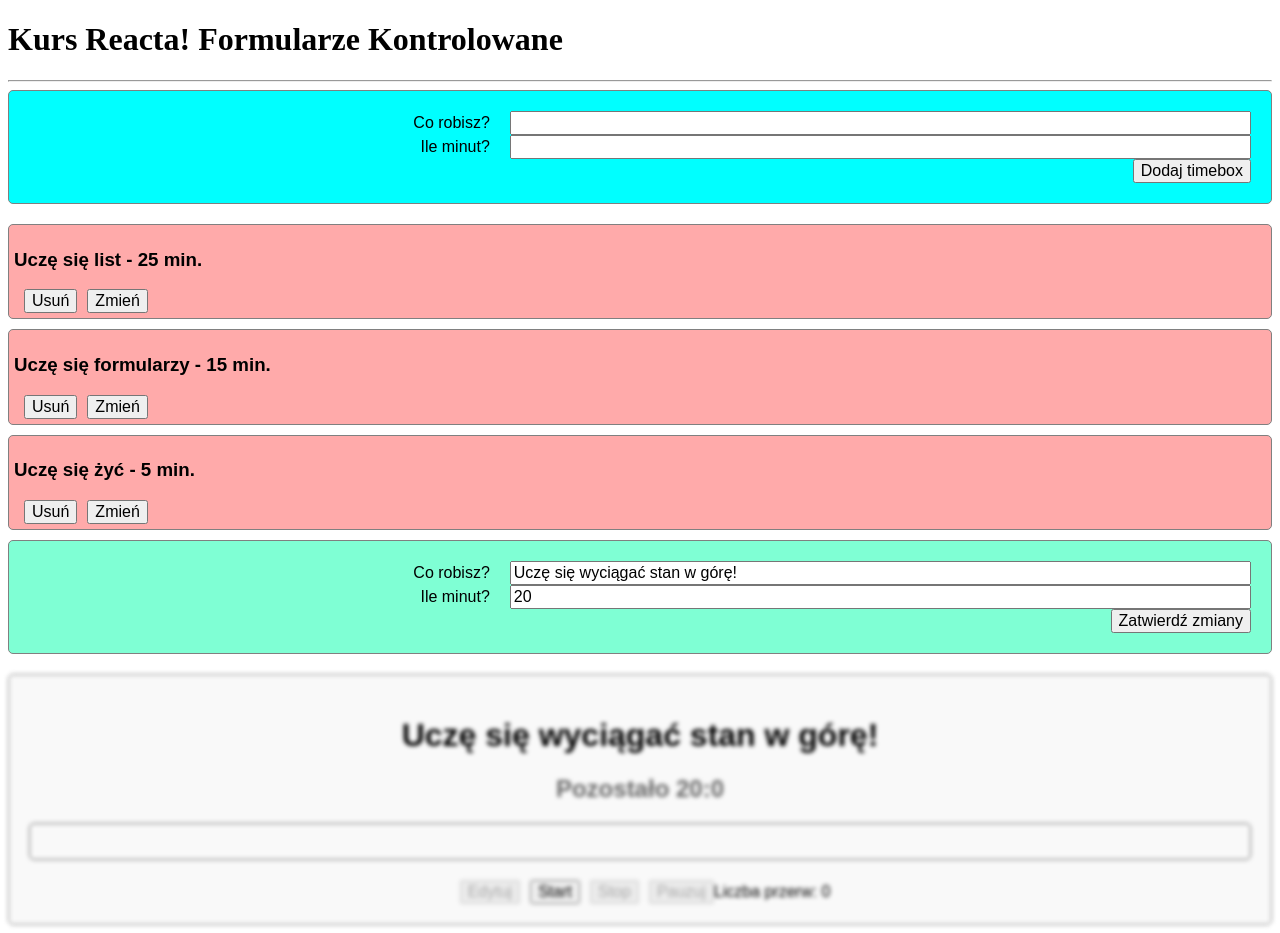
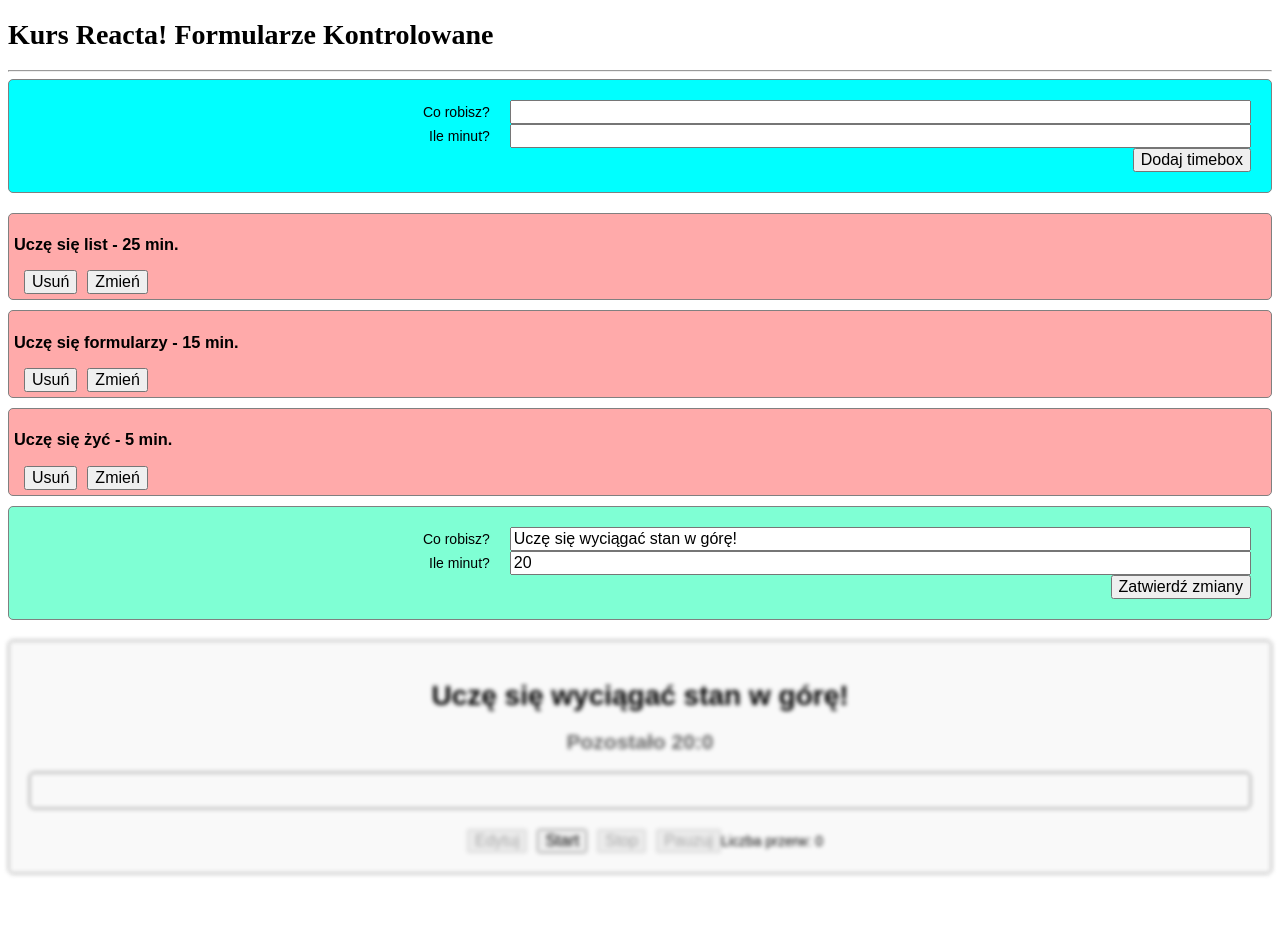
Before and after one commit to agatasuper888/reactapp, a React (Create React App) app: page / in a window 1280 px wide. After the commit the page ends 882 px from the top, so only its background shows below. Built offline with nearby package versions, Linux system fonts and the light colour scheme.

Commit message:
Modularize styles

```diff
--- /dev/null
+++ b/src/styles/base.scss
@@ -0,0 +1,3 @@
+html {
+    font-size: 14px;
+}
--- /dev/null
+++ b/src/styles/components.scss
@@ -0,0 +1,70 @@
+.App {
+    font-family: sans-serif;
+  }
+
+  .Timebox {
+    border: $default-border;
+    border-radius: $border-radius;
+    padding: 5px;
+    margin-bottom: 10px;
+  }
+
+  .TimeboxEditor,
+  .TimeboxCreator {
+    text-align: right;
+    border: $default-border;
+    border-radius: $border-radius;
+    padding: 20px;
+    margin-bottom: 20px;
+  }
+
+  .TimeboxCreator {
+    background-color: aqua;
+  }
+
+  .TimeboxEditor {
+    background-color: aquamarine;
+  }
+
+  .Timebox {
+    background-color: #ffaaaa;
+  }
+
+  .CurrentTimebox {
+    background-color: #ffffaa;
+  }
+
+  input {
+    min-width: 60%;
+    margin-left: 20px;
+    font-size: 16px;
+  }
+
+  button {
+    font-size: 16px;
+    margin-left: 10px;
+  }
+
+  .CurrentTimebox {
+    border: 1px solid gray;
+    border-radius: 5px;
+    padding: 20px;
+    text-align: center;
+  }
+
+  .Clock {
+    color: orangered;
+  }
+
+  .ProgressBar {
+    border: 1px solid orangered;
+    border-radius: 5px;
+    height: 25px;
+    margin-bottom: 20px;
+    padding: 5px;
+
+> div {
+    height: 100%;
+    background-color: orangered;
+  }
+}
--- a/src/styles/main.scss
+++ b/src/styles/main.scss
@@ -1,75 +1,4 @@
-
-    .App {
-      font-family: sans-serif;
-    }
-
-    .Timebox {
-      border: 1px solid gray;
-      border-radius: 5px;
-      padding: 5px;
-      margin-bottom: 10px;
-    }
-
-    .TimeboxEditor,
-    .TimeboxCreator {
-      text-align: right;
-      border: 1px solid gray;
-      border-radius: 5px;
-      padding: 20px;
-      margin-bottom: 20px;
-    }
-
-    .TimeboxCreator {
-      background-color: aqua;
-    }
-
-    .TimeboxEditor {
-      background-color: aquamarine;
-    }
-
-    .Timebox {
-      background-color: #ffaaaa;
-    }
-
-    .CurrentTimebox {
-      background-color: #ffffaa;
-    }
-
-    input {
-      min-width: 60%;
-      margin-left: 20px;
-      font-size: 16px;
-    }
-
-    button {
-      font-size: 16px;
-      margin-left: 10px;
-    }
-
-    .CurrentTimebox {
-      border: 1px solid gray;
-      border-radius: 5px;
-      padding: 20px;
-      text-align: center;
-    }
-
-    .Clock {
-      color: orangered;
-    }
-
-    .ProgressBar {
-      border: 1px solid orangered;
-      border-radius: 5px;
-      height: 25px;
-      margin-bottom: 20px;
-      padding: 5px;
-    }
-
-    .ProgressBar>div {
-      height: 100%;
-      background-color: orangered;
-    }
-
-    .inactive {
-      filter: blur(2px) grayscale(1);
-    }
+@import "base.scss";
+@import "variables.scss";
+@import "utilities.scss";
+@import "components.scss";
--- /dev/null
+++ b/src/styles/utilities.scss
@@ -0,0 +1,3 @@
+.inactive {
+    filter: blur(2px) grayscale(1);
+  }
--- /dev/null
+++ b/src/styles/variables.scss
@@ -0,0 +1,2 @@
+$default-border: 1px solid gray;
+$border-radius: 5px;
```
